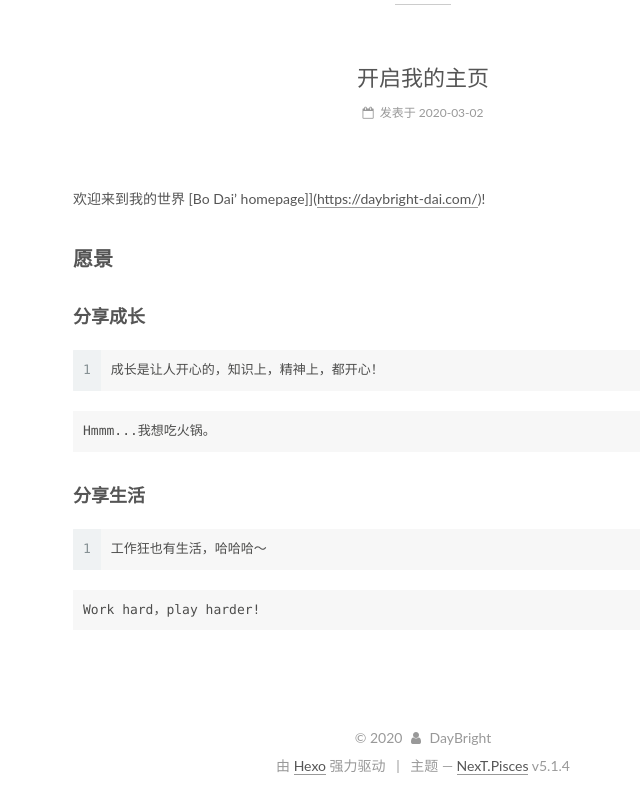
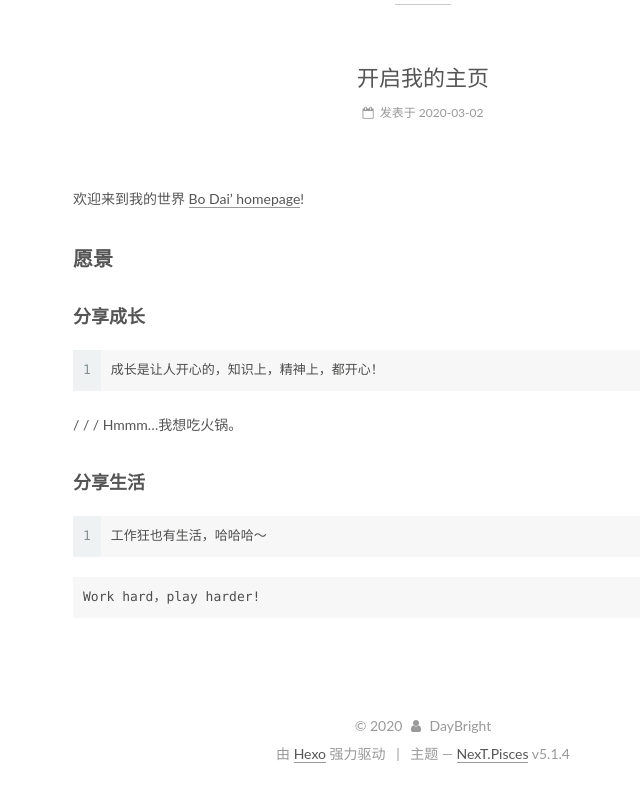
Before and after one commit to DayBright-David/DayBright-David.github.io, a plain HTML site: page index.html in a window 1280 px wide. Shown: the part 1311-2111 px from the top of the page, without its empty margins (217-857 px from the left). Drawn offline with Linux system fonts and the light colour scheme.

Commit message:
Site updated: 2020-03-03 12:23:16

```diff
--- a/index.html
+++ b/index.html
@@ -451,10 +451,11 @@
 
 
 
-            <p>欢迎来到我的世界 [Bo Dai’ homepage]](<a href="https://daybright-dai.com/" target="_blank" rel="noopener">https://daybright-dai.com/</a>)! </p>
+            <p>欢迎来到我的世界 <a href="https://daybright-dai.com/" target="_blank" rel="noopener">Bo Dai’ homepage</a>! </p>
 <h2 id="愿景"><a href="#愿景" class="headerlink" title="愿景"></a>愿景</h2><h3 id="分享成长"><a href="#分享成长" class="headerlink" title="分享成长"></a>分享成长</h3><figure class="highlight bash"><table><tr><td class="gutter"><pre><span class="line">1</span><br></pre></td><td class="code"><pre><span class="line">成长是让人开心的，知识上，精神上，都开心！</span><br></pre></td></tr></table></figure>
 
-<pre><code>Hmmm...我想吃火锅。</code></pre><h3 id="分享生活"><a href="#分享生活" class="headerlink" title="分享生活"></a>分享生活</h3><figure class="highlight bash"><table><tr><td class="gutter"><pre><span class="line">1</span><br></pre></td><td class="code"><pre><span class="line">工作狂也有生活，哈哈哈～</span><br></pre></td></tr></table></figure>
+<p>/ / /     Hmmm…我想吃火锅。</p>
+<h3 id="分享生活"><a href="#分享生活" class="headerlink" title="分享生活"></a>分享生活</h3><figure class="highlight bash"><table><tr><td class="gutter"><pre><span class="line">1</span><br></pre></td><td class="code"><pre><span class="line">工作狂也有生活，哈哈哈～</span><br></pre></td></tr></table></figure>
 
 <pre><code>Work hard，play harder!</code></pre>
 
```
Also changed, not shown: 2020/03/02/test/index.html (+6 -5 lines).
